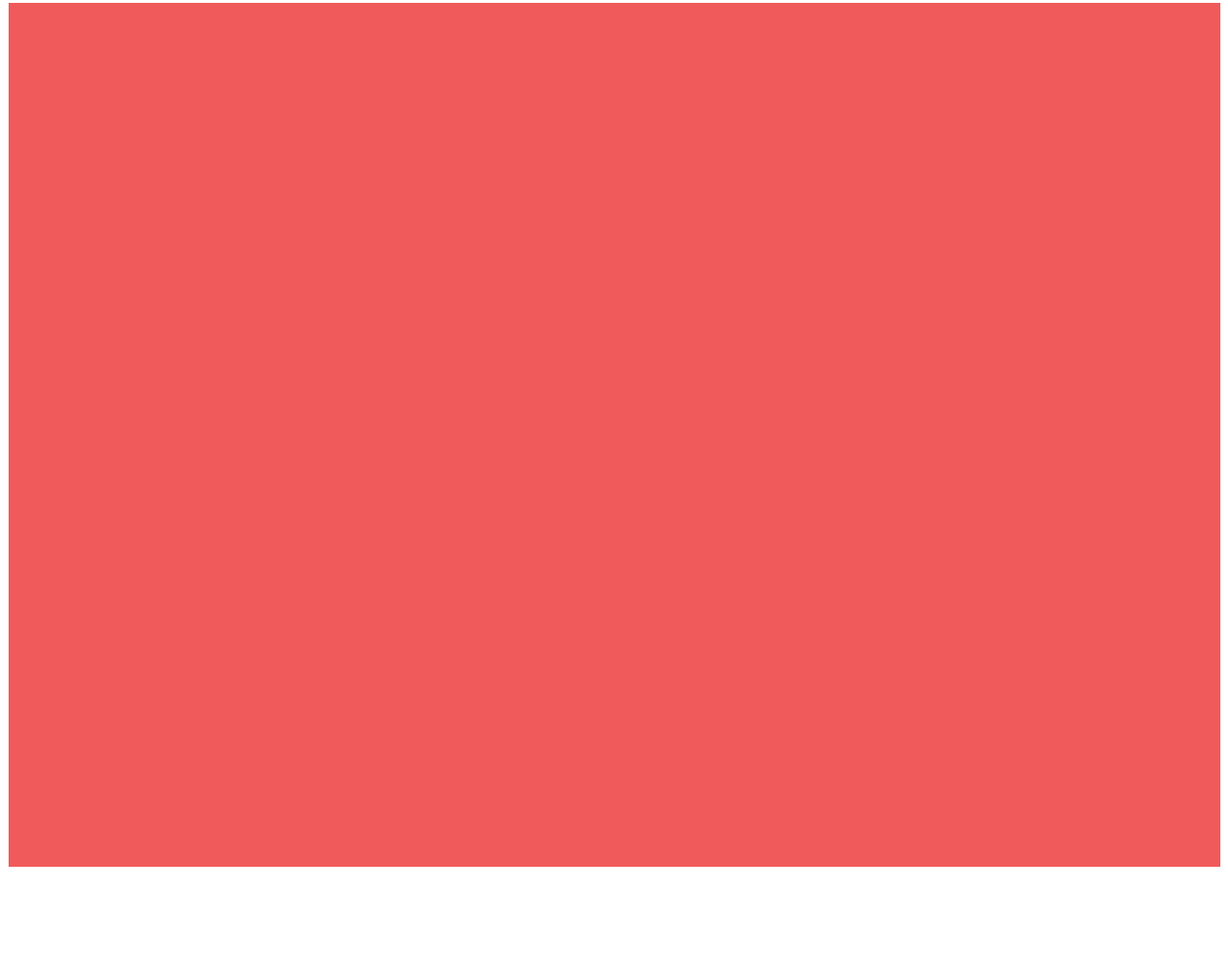
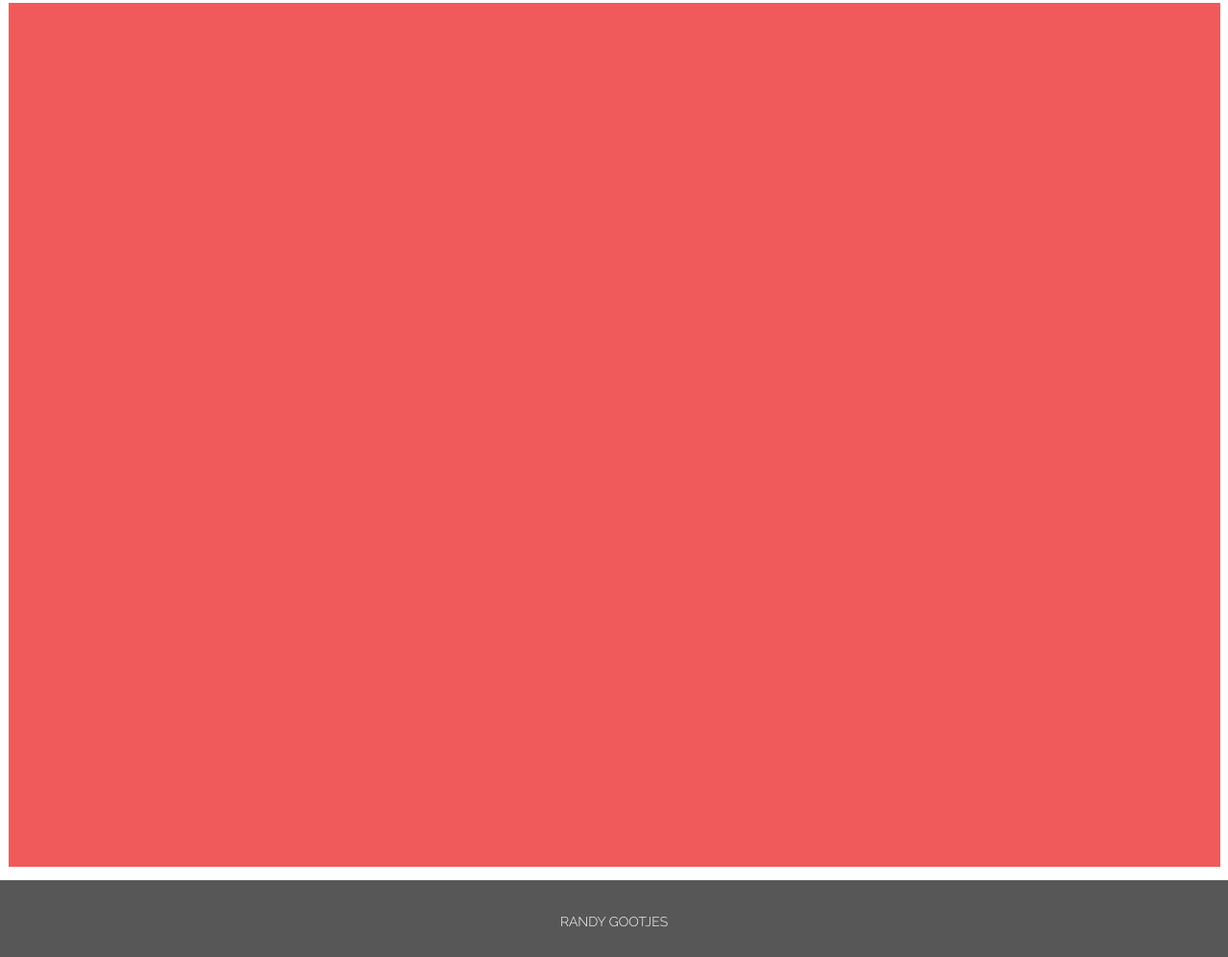
Before and after one commit to randygootjes/personal-portfolio_2.0, a website: page index.html in a window 1280 px wide. Shown: the part 2429-3426 px from the top of the page at 96% size. Before the commit the page ends 3332 px from the top, so only its background shows below. Drawn offline with Linux system fonts and the light colour scheme.

Commit message:
added a change to the footer

```diff
--- a/index.html
+++ b/index.html
@@ -148,6 +148,8 @@
                 </div>
                 <div class="thumb">
                 </div>
+                <div class="clear">
+                </div>
             </div>
         </section>
 
@@ -155,7 +157,7 @@
 
         </section>
 
-        <footer class="footer"></footer>
+        <footer class="footer"><p>Randy Gootjes</p></footer>
         <script src="js/script.js"></script>
         <script src="js/scrolling.js"></script>
 
--- /dev/null
+++ b/sass/_footer.scss
@@ -0,0 +1,13 @@
+footer {
+	background-color: $dark-grey;
+	height: 80px;
+	width: 100%;
+
+	p {
+		color: $light;
+		text-align: center;
+		text-transform: uppercase;
+		padding: 35px 0 0 0;
+
+	}
+}
--- a/sass/style.scss
+++ b/sass/style.scss
@@ -10,3 +10,4 @@
 @import '_softwaresection.scss';
 @import '_company.scss';
 @import '_portfolio.scss';
+@import '_footer.scss';
```
Also changed, not shown: css/style.css, css/style.min.css, 1 other file.
